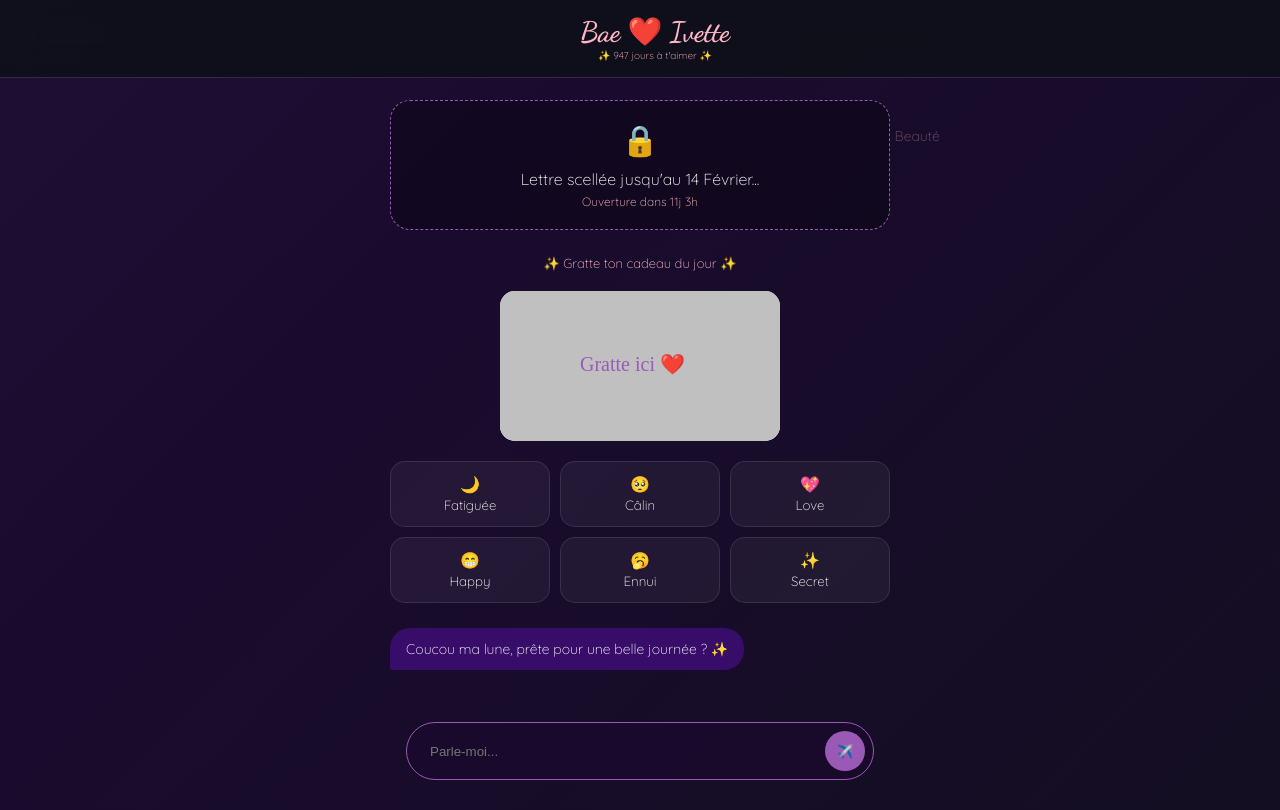
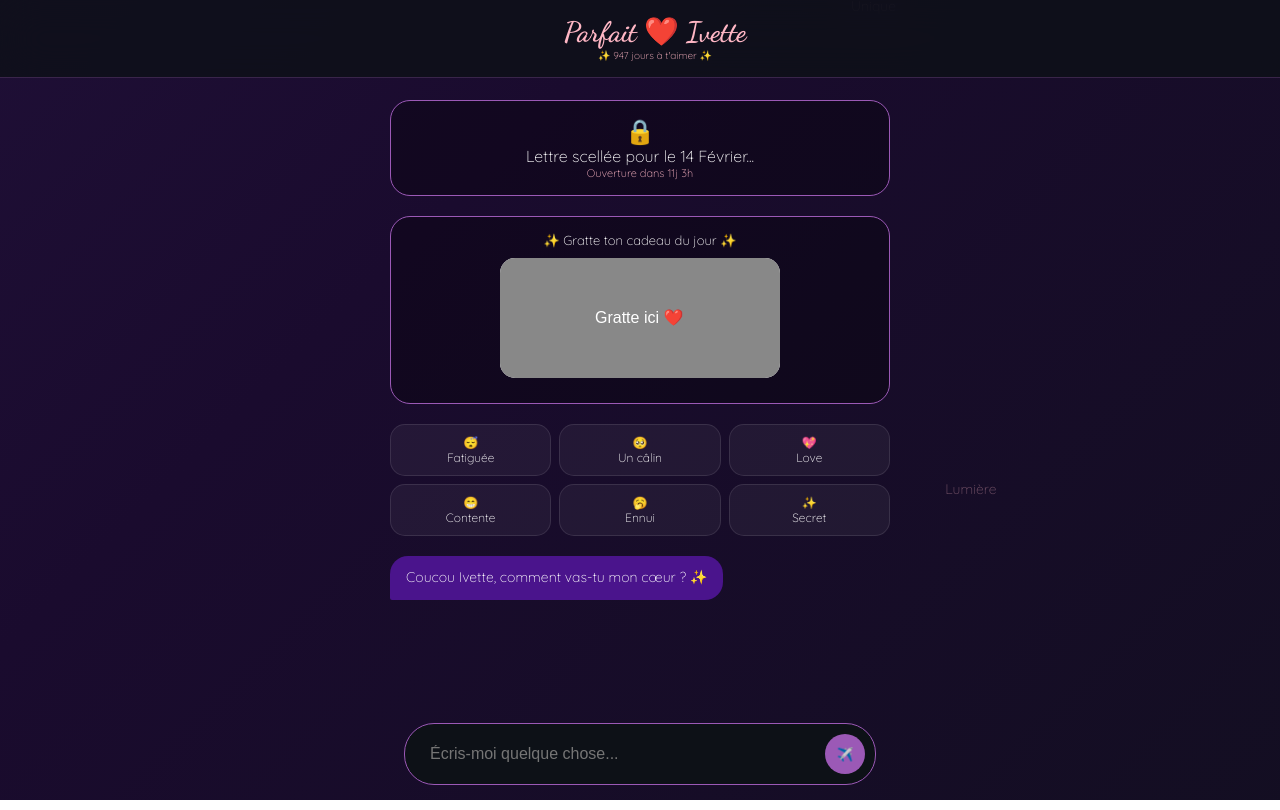
Before and after one commit to parfait-cub/Babe-calin, a plain HTML site: page index.html in a window 1280 px wide. Both pictures are taken after a click on the button "✈️". Drawn offline with nearby package versions, Linux system fonts and the light colour scheme.

Commit message:
Update title and modify styles in index.html

```diff
--- a/index.html
+++ b/index.html
@@ -3,122 +3,75 @@
 <head>
     <meta charset="UTF-8">
     <meta name="viewport" content="width=device-width, initial-scale=1.0">
-    <title>Bae & Ivette ❤️</title>
+    <title>Parfait & Ivette ❤️</title>
     <link href="https://fonts.googleapis.com/css2?family=Quicksand:wght@300;600&family=Dancing+Script:wght@700&display=swap" rel="stylesheet">
     <style>
-        :root {
-            --primary: #9b59b6;
-            --accent: #ffb7c5;
-            --glass: rgba(255, 255, 255, 0.05);
-        }
-
-        body {
-            margin: 0; padding: 0; font-family: 'Quicksand', sans-serif;
-            background: linear-gradient(-45deg, #0d1117, #1a0b2e, #2d1b4e, #0d1117);
-            background-size: 400% 400%; animation: gradientBG 15s ease infinite;
-            color: white; overflow-x: hidden; min-height: 100vh;
-        }
-
+        :root { --primary: #9b59b6; --accent: #ffb7c5; --glass: rgba(255, 255, 255, 0.05); }
+        body { margin: 0; padding: 0; font-family: 'Quicksand', sans-serif; background: linear-gradient(-45deg, #0d1117, #1a0b2e, #2d1b4e, #0d1117); background-size: 400% 400%; animation: gradientBG 15s ease infinite; color: white; overflow-x: hidden; min-height: 100vh; }
         @keyframes gradientBG { 0% { background-position: 0% 50%; } 50% { background-position: 100% 50%; } 100% { background-position: 0% 50%; } }
 
-        /* Pluie de mots doux */
-        .floating-word {
-            position: fixed; color: var(--accent); opacity: 0; font-size: 14px;
-            pointer-events: none; z-index: 0; animation: floatUp 10s linear infinite;
-        }
-        @keyframes floatUp {
-            0% { transform: translateY(100vh); opacity: 0; }
-            10% { opacity: 0.4; }
-            90% { opacity: 0.4; }
-            100% { transform: translateY(-100vh); opacity: 0; }
-        }
+        /* Mots flottants */
+        .floating-word { position: fixed; color: var(--accent); opacity: 0.4; font-size: 14px; pointer-events: none; z-index: 0; animation: floatUp 10s linear infinite; }
+        @keyframes floatUp { 0% { transform: translateY(100vh); opacity: 0; } 10% { opacity: 0.4; } 90% { opacity: 0.4; } 100% { transform: translateY(-100vh); opacity: 0; } }
 
-        .container { position: relative; z-index: 1; padding: 100px 20px 140px; max-width: 500px; margin: auto; }
-
-        .header {
-            position: fixed; top: 0; width: 100%; background: rgba(13, 17, 23, 0.8);
-            backdrop-filter: blur(20px); padding: 15px; text-align: center;
-            border-bottom: 1px solid rgba(155, 89, 182, 0.3); z-index: 1000;
-        }
+        .header { position: fixed; top: 0; width: 100%; background: rgba(13, 17, 23, 0.8); backdrop-filter: blur(20px); padding: 15px; text-align: center; border-bottom: 1px solid rgba(155, 89, 182, 0.3); z-index: 1000; }
         .header h1 { font-family: 'Dancing Script', cursive; margin: 0; font-size: 28px; color: var(--accent); }
 
-        /* Capsule Temporelle */
-        .capsule-card {
-            background: rgba(0, 0, 0, 0.3); border: 1px dashed var(--primary);
-            border-radius: 20px; padding: 20px; text-align: center; margin-bottom: 25px;
-        }
-        .lock-icon { font-size: 30px; margin-bottom: 10px; }
+        .container { position: relative; z-index: 1; padding: 100px 15px 140px; max-width: 500px; margin: auto; }
 
-        /* Ticket à Gratter */
-        .scratch-container {
-            position: relative; width: 280px; height: 150px; margin: 20px auto;
-            background: white; border-radius: 15px; overflow: hidden;
-        }
-        .scratch-content {
-            position: absolute; width: 100%; height: 100%; display: flex;
-            align-items: center; justify-content: center; flex-direction: column;
-            color: #333; text-align: center; padding: 10px; box-sizing: border-box;
-        }
+        /* Capsule & Grattage */
+        .card-spec { background: rgba(0, 0, 0, 0.3); border: 1px solid var(--primary); border-radius: 20px; padding: 15px; text-align: center; margin-bottom: 20px; }
+        .scratch-container { position: relative; width: 280px; height: 120px; margin: 10px auto; background: white; border-radius: 15px; overflow: hidden; }
+        .scratch-content { position: absolute; width: 100%; height: 100%; display: flex; align-items: center; justify-content: center; color: #333; font-weight: bold; text-align: center; padding: 10px; box-sizing: border-box; }
         #scratch-canvas { position: absolute; top: 0; left: 0; cursor: crosshair; touch-action: none; }
 
-        /* Mood Grid */
-        .mood-grid { display: grid; grid-template-columns: repeat(3, 1fr); gap: 10px; margin-bottom: 25px; }
-        .mood-btn {
-            background: var(--glass); border: 1px solid rgba(255,255,255,0.1);
-            padding: 12px 5px; border-radius: 15px; text-align: center; cursor: pointer; transition: 0.3s;
-        }
-        .mood-btn:hover { background: rgba(155, 89, 182, 0.3); transform: translateY(-3px); }
+        /* Moods */
+        .mood-grid { display: grid; grid-template-columns: repeat(3, 1fr); gap: 8px; margin-bottom: 20px; }
+        .mood-btn { background: var(--glass); border: 1px solid rgba(255,255,255,0.1); padding: 10px 5px; border-radius: 15px; text-align: center; cursor: pointer; font-size: 12px; transition: 0.3s; }
+        .mood-btn:active { transform: scale(0.9); }
 
         /* Chat */
-        .chat-box { display: flex; flex-direction: column; gap: 12px; margin-top: 20px; }
-        .msg { padding: 12px 16px; border-radius: 20px; max-width: 80%; font-size: 14px; }
-        .bot { background: rgba(106, 17, 203, 0.4); align-self: flex-start; border-bottom-left-radius: 2px; }
-        .user { background: rgba(255, 255, 255, 0.1); align-self: flex-end; border-bottom-right-radius: 2px; }
+        .chat-box { display: flex; flex-direction: column; gap: 10px; }
+        .msg { padding: 12px 16px; border-radius: 18px; max-width: 85%; font-size: 14px; line-height: 1.4; }
+        .bot { background: #4a148c; align-self: flex-start; border-bottom-left-radius: 2px; }
+        .user { background: #2c3e50; align-self: flex-end; border-bottom-right-radius: 2px; }
 
-        .input-area {
-            position: fixed; bottom: 20px; left: 50%; transform: translateX(-50%);
-            width: 90%; max-width: 450px; background: rgba(26, 11, 46, 0.9);
-            padding: 8px; border-radius: 30px; border: 1px solid var(--primary);
-            display: flex; z-index: 1001;
-        }
-        input { flex: 1; background: transparent; border: none; padding: 10px 15px; color: white; outline: none; }
-        .send-btn { background: var(--primary); border: none; width: 40px; height: 40px; border-radius: 50%; color: white; cursor: pointer; }
+        /* Input area FIXED */
+        .input-area { position: fixed; bottom: 15px; left: 50%; transform: translateX(-50%); width: 90%; max-width: 450px; background: #0d1117; padding: 10px; border-radius: 30px; border: 1px solid var(--primary); display: flex; align-items: center; z-index: 2000; }
+        input { flex: 1; background: transparent; border: none; padding: 8px 15px; color: white; outline: none; font-size: 16px; }
+        .send-btn { background: var(--primary); border: none; width: 40px; height: 40px; border-radius: 50%; color: white; cursor: pointer; display: flex; align-items: center; justify-content: center; }
     </style>
 </head>
 <body>
 
 <div id="words-container"></div>
-<div id="animation-layer" style="position:fixed; top:0; left:0; width:100%; height:100%; pointer-events:none; z-index:10000;"></div>
-
 <div class="header">
-    <h1>Bae ❤️ Ivette</h1>
+    <h1>Parfait ❤️ Ivette</h1>
     <div id="counter" style="font-size: 10px; color: var(--accent);"></div>
 </div>
 
 <div class="container">
-    <div class="capsule-card" id="capsule">
-        <div class="lock-icon">🔒</div>
-        <div id="capsule-text">Lettre scellée jusqu'au 14 Février...</div>
-        <div id="capsule-timer" style="font-size: 12px; margin-top: 5px; color: var(--accent);"></div>
+    <div class="card-spec" id="capsule">
+        <div style="font-size: 24px;">🔒</div>
+        <div id="capsule-text">Lettre scellée pour le 14 Février...</div>
+        <div id="capsule-timer" style="font-size: 11px; color: var(--accent);"></div>
     </div>
 
-    <div style="text-align: center; font-size: 13px; color: var(--accent);">✨ Gratte ton cadeau du jour ✨</div>
+    <div class="card-spec">
+        <div style="font-size: 13px; margin-bottom: 10px;">✨ Gratte ton cadeau du jour ✨</div>
         <div class="scratch-container">
-        <div class="scratch-content">
-            <b style="color: #9b59b6;">CADEAU :</b>
-            <span id="scratch-reward" style="font-size: 18px; font-weight: bold;">Un massage de 30min 💆‍♀️</span>
-            <small style="margin-top: 5px;">(Capture d'écran pour réclamer !)</small>
+            <div class="scratch-content" id="reward-text">Un énorme bisou tout doux 💋</div>
+            <canvas id="scratch-canvas" width="280" height="120"></canvas>
         </div>
-        <canvas id="scratch-canvas" width="280" height="150"></canvas>
     </div>
 
     <div class="mood-grid">
-        <div class="mood-btn" onclick="mood('fatigue')">🌙<br><small>Fatiguée</small></div>
-        <div class="mood-btn" onclick="mood('calin')">🥺<br><small>Câlin</small></div>
-        <div class="mood-btn" onclick="mood('amour')">💖<br><small>Love</small></div>
-        <div class="mood-btn" onclick="mood('content')">😁<br><small>Happy</small></div>
-        <div class="mood-btn" onclick="mood('ennuie')">🥱<br><small>Ennui</small></div>
-        <div class="mood-btn" onclick="toggleSecret()">✨<br><small>Secret</small></div>
+        <div class="mood-btn" onclick="triggerMood('fatigue')">😴<br>Fatiguée</div>
+        <div class="mood-btn" onclick="triggerMood('calin')">🥺<br>Un câlin</div>
+        <div class="mood-btn" onclick="triggerMood('amour')">💖<br>Love</div>
+        <div class="mood-btn" onclick="triggerMood('content')">😁<br>Contente</div>
+        <div class="mood-btn" onclick="triggerMood('ennuie')">🥱<br>Ennui</div>
+        <div class="mood-btn" onclick="toggleSecret()">✨<br>Secret</div>
     </div>
 
     <div id="secret-zone" style="display:none; margin-bottom: 20px; border-radius: 15px; overflow: hidden; border: 1px solid var(--primary);">
@@ -126,25 +79,114 @@
     </div>
 
     <div id="chat-box" class="chat-box">
-        <div class="msg bot">Coucou ma lune, prête pour une belle journée ? ✨</div>
+        <div class="msg bot">Coucou Ivette, comment vas-tu mon cœur ? ✨</div>
     </div>
 </div>
 
 <div class="input-area">
-    <input type="text" id="user-input" placeholder="Parle-moi...">
-    <button class="send-btn" onclick="sendMessage()">✈️</button>
+    <input type="text" id="user-input" placeholder="Écris-moi quelque chose...">
+    <button class="send-btn" onclick="handleSend()">✈️</button>
 </div>
 
 <script src="https://cdn.jsdelivr.net/npm/canvas-confetti@1.6.0/dist/confetti.browser.min.js"></script>
-
 <script>
-    // 1. COMPTEUR & CAPSULE
-    const startDate = new Date('2023-07-01');
+    // --- Dates & Compteur ---
+    const start = new Date('2023-07-01');
     const vDate = new Date('2026-02-14T00:00:00');
 
-    function update() {
+    function updateCounter() {
         const now = new Date();
-        const diff = Math.floor((now - startDate) / 86400000);
+ --primary: #9b59b6; --accent: #ffb7c5; --glass: rgba(255, 255, 255, 0.05); }
+        body { margin: 0; padding: 0; font-family: 'Quicksand', sans-serif; background: linear-gradient(-45deg, #0d1117, #1a0b2e, #2d1b4e, #0d1117); background-size: 400% 400%; animation: gradientBG 15s ease infinite; color: white; overflow-x: hidden; min-height: 100vh; }
+        @keyframes gradientBG { 0% { background-position: 0% 50%; } 50% { background-position: 100% 50%; } 100% { background-position: 0% 50%; } }
+
+        /* Mots flottants */
+        .floating-word { position: fixed; color: var(--accent); opacity: 0.4; font-size: 14px; pointer-events: none; z-index: 0; animation: floatUp 10s linear infinite; }
+        @keyframes floatUp { 0% { transform: translateY(100vh); opacity: 0; } 10% { opacity: 0.4; } 90% { opacity: 0.4; } 100% { transform: translateY(-100vh); opacity: 0; } }
+
+        .header { position: fixed; top: 0; width: 100%; background: rgba(13, 17, 23, 0.8); backdrop-filter: blur(20px); padding: 15px; text-align: center; border-bottom: 1px solid rgba(155, 89, 182, 0.3); z-index: 1000; }
+        .header h1 { font-family: 'Dancing Script', cursive; margin: 0; font-size: 28px; color: var(--accent); }
+
+        .container { position: relative; z-index: 1; padding: 100px 15px 140px; max-width: 500px; margin: auto; }
+
+        /* Capsule & Grattage */
+        .card-spec { background: rgba(0, 0, 0, 0.3); border: 1px solid var(--primary); border-radius: 20px; padding: 15px; text-align: center; margin-bottom: 20px; }
+        .scratch-container { position: relative; width: 280px; height: 120px; margin: 10px auto; background: white; border-radius: 15px; overflow: hidden; }
+        .scratch-content { position: absolute; width: 100%; height: 100%; display: flex; align-items: center; justify-content: center; color: #333; font-weight: bold; text-align: center; padding: 10px; box-sizing: border-box; }
+        #scratch-canvas { position: absolute; top: 0; left: 0; cursor: crosshair; touch-action: none; }
+
+        /* Moods */
+        .mood-grid { display: grid; grid-template-columns: repeat(3, 1fr); gap: 8px; margin-bottom: 20px; }
+        .mood-btn { background: var(--glass); border: 1px solid rgba(255,255,255,0.1); padding: 10px 5px; border-radius: 15px; text-align: center; cursor: pointer; font-size: 12px; transition: 0.3s; }
+        .mood-btn:active { transform: scale(0.9); }
+
+        /* Chat */
+        .chat-box { display: flex; flex-direction: column; gap: 10px; }
+        .msg { padding: 12px 16px; border-radius: 18px; max-width: 85%; font-size: 14px; line-height: 1.4; }
+        .bot { background: #4a148c; align-self: flex-start; border-bottom-left-radius: 2px; }
+        .user { background: #2c3e50; align-self: flex-end; border-bottom-right-radius: 2px; }
+
+        /* Input area FIXED */
+        .input-area { position: fixed; bottom: 15px; left: 50%; transform: translateX(-50%); width: 90%; max-width: 450px; background: #0d1117; padding: 10px; border-radius: 30px; border: 1px solid var(--primary); display: flex; align-items: center; z-index: 2000; }
+        input { flex: 1; background: transparent; border: none; padding: 8px 15px; color: white; outline: none; font-size: 16px; }
+        .send-btn { background: var(--primary); border: none; width: 40px; height: 40px; border-radius: 50%; color: white; cursor: pointer; display: flex; align-items: center; justify-content: center; }
+    </style>
+</head>
+<body>
+
+<div id="words-container"></div>
+<div class="header">
+    <h1>Parfait ❤️ Ivette</h1>
+    <div id="counter" style="font-size: 10px; color: var(--accent);"></div>
+</div>
+
+<div class="container">
+    <div class="card-spec" id="capsule">
+        <div style="font-size: 24px;">🔒</div>
+        <div id="capsule-text">Lettre scellée pour le 14 Février...</div>
+        <div id="capsule-timer" style="font-size: 11px; color: var(--accent);"></div>
+    </div>
+
+    <div class="card-spec">
+        <div style="font-size: 13px; margin-bottom: 10px;">✨ Gratte ton cadeau du jour ✨</div>
+        <div class="scratch-container">
+            <div class="scratch-content" id="reward-text">Un énorme bisou tout doux 💋</div>
+            <canvas id="scratch-canvas" width="280" height="120"></canvas>
+        </div>
+    </div>
+
+    <div class="mood-grid">
+        <div class="mood-btn" onclick="triggerMood('fatigue')">😴<br>Fatiguée</div>
+        <div class="mood-btn" onclick="triggerMood('calin')">🥺<br>Un câlin</div>
+        <div class="mood-btn" onclick="triggerMood('amour')">💖<br>Love</div>
+        <div class="mood-btn" onclick="triggerMood('content')">😁<br>Contente</div>
+        <div class="mood-btn" onclick="triggerMood('ennuie')">🥱<br>Ennui</div>
+        <div class="mood-btn" onclick="toggleSecret()">✨<br>Secret</div>
+    </div>
+
+    <div id="secret-zone" style="display:none; margin-bottom: 20px; border-radius: 15px; overflow: hidden; border: 1px solid var(--primary);">
+        <video width="100%" controls id="vid"><source src="Souvenir.mp4" type="video/mp4"></video>
+    </div>
+
+    <div id="chat-box" class="chat-box">
+        <div class="msg bot">Coucou Ivette, comment vas-tu mon cœur ? ✨</div>
+    </div>
+</div>
+
+<div class="input-area">
+    <input type="text" id="user-input" placeholder="Écris-moi quelque chose...">
+    <button class="send-btn" onclick="handleSend()">✈️</button>
+</div>
+
+<script src="https://cdn.jsdelivr.net/npm/canvas-confetti@1.6.0/dist/confetti.browser.min.js"></script>
+<script>
+    // --- Dates & Compteur ---
+    const start = new Date('2023-07-01');
+    const vDate = new Date('2026-02-14T00:00:00');
+
+    function updateCounter() {
+        const now = new Date();
+        const diff = Math.floor((now - start) / 86400000);
         document.getElementById('counter').innerText = `✨ ${diff} jours à t'aimer ✨`;
 
         const timeLeft = vDate - now;
@@ -153,33 +195,27 @@
             const h = Math.floor((timeLeft % 86400000) / 3600000);
             document.getElementById('capsule-timer').innerText = `Ouverture dans ${d}j ${h}h`;
         } else {
-            document.getElementById('capsule').innerHTML = "🔓 <br> <b>MESSAGE DE LA ST VALENTIN :</b> <br> Ivette, tu es mon univers. Ce site est le témoin de mon amour éternel. ❤️";
-            document.getElementById('capsule').style.borderStyle = "solid";
+            document.getElementById('capsule').innerHTML = "🔓<br><b>MESSAGE :</b> Tu es ma vie, Ivette. ❤️";
         }
     }
-    setInterval(update, 1000); update();
+    setInterval(updateCounter, 1000); updateCounter();
 
-    // 2. PLUIE DE MOTS DOUX
-    const words = ["Ivette", "Ma Reine", "Unique", "Forte", "Mon Cœur", "Lumière", "Beauté", "Mienne"];
-    function createWords() {
-        const container = document.getElementById('words-container');
+    // --- Mots Flottants ---
+    const words = ["Ivette", "Ma Reine", "Unique", "Forte", "Mon Cœur", "Lumière"];
     setInterval(() => {
         const el = document.createElement('div');
         el.className = 'floating-word';
         el.innerText = words[Math.floor(Math.random() * words.length)];
-            el.style.left = Math.random() * 100 + 'vw';
-            el.style.animationDuration = (Math.random() * 5 + 7) + 's';
-            container.appendChild(el);
+        el.style.left = Math.random() * 90 + 'vw';
+        document.getElementById('words-container').appendChild(el);
         setTimeout(() => el.remove(), 10000);
-        }, 2000);
-    }
-    createWords();
+    }, 3000);
 
-    // 3. TICKET À GRATTER
+    // --- Grattage ---
     const canvas = document.getElementById('scratch-canvas');
     const ctx = canvas.getContext('2d');
-    ctx.fillStyle = '#C0C0C0'; ctx.fillRect(0, 0, 280, 150);
-    ctx.fillStyle = '#9b59b6'; ctx.font = "20px Quicksand"; ctx.fillText("Gratte ici ❤️", 80, 80);
+    ctx.fillStyle = '#888'; ctx.fillRect(0, 0, 280, 120);
+    ctx.fillStyle = 'white'; ctx.font = "16px Arial"; ctx.fillText("Gratte ici ❤️", 95, 65);
 
     let isDrawing = false;
     function scratch(e) {
@@ -188,57 +224,65 @@
         const x = (e.clientX || e.touches[0].clientX) - rect.left;
         const y = (e.clientY || e.touches[0].clientY) - rect.top;
         ctx.globalCompositeOperation = 'destination-out';
-        ctx.beginPath(); ctx.arc(x, y, 20, 0, Math.PI * 2); ctx.fill();
+        ctx.beginPath(); ctx.arc(x, y, 15, 0, Math.PI * 2); ctx.fill();
     }
     canvas.addEventListener('mousedown', () => isDrawing = true);
     canvas.addEventListener('mousemove', scratch);
-    canvas.addEventListener('mouseup', () => isDrawing = false);
+    window.addEventListener('mouseup', () => isDrawing = false);
     canvas.addEventListener('touchstart', (e) => { isDrawing = true; scratch(e); });
-    canvas.addEventListener('touchmove', (e) => { scratch(e); });
+    canvas.addEventListener('touchmove', scratch);
 
-    // 4. CHAT & MOODS
-    const db = {
-        fatigue: "Ferme les yeux, je suis là... 🌙❤️",
-        calin: "Je t'enlace si fort que tu peux sentir mon cœur... 🥺💜",
-        amour: "Je t'aime plus que les mots ne peuvent le dire. 💖",
-        content: "Ton sourire est ma plus belle vue ! 😁✨",
-        ennuie: "Dis-moi ce qui te ferait rire là maintenant ? 🤔"
+    // --- BOT LOGIQUE ---
+    const responses = {
+        fatigue: { user: "Je suis fatiguée... 🌙", bot: "Repose-toi mon ange. Je veille sur toi. 😴❤️" },
+        calin: { user: "J'ai besoin d'un câlin... 🥺", bot: "Je te serre si fort contre moi. Imagine mes bras... 🫂💜" },
+        amour: { user: "Besoin d'amour 💖", bot: "Je t'aime plus que tout au monde, ne l'oublie jamais. ✨" },
+        content: { user: "Je suis super contente ! 😁", bot: "Ton sourire illumine ma journée ! ✨" },
+        ennuie: { user: "Je m'ennuie un peu... 🥱", bot: "Dis-moi ce qui te ferait plaisir là maintenant ? 🤔" }
     };
 
-    function mood(type) {
-        addMsg(type === 'amour' ? "Besoin d'amour 💖" : "Je me sens " + type, 'user');
+    function triggerMood(type) {
+        addMsg(responses[type].user, 'user');
         setTimeout(() => {
-            addMsg(db[type], 'bot');
-            if(type === 'amour') heartEffect();
+            addMsg(responses[type].bot, 'bot');
+            if(type === 'amour') spawnHearts();
             if(type === 'content') confetti();
-        }, 600);
+        }, 700);
+    }
+
+    function handleSend() {
+        const input = document.getElementById('user-input');
+        const val = input.value.trim();
+        if (!val) return;
+        addMsg(val, 'user');
+        input.value = "";
+
+        setTimeout(() => {
+            const low = val.toLowerCase();
+            if(low.includes("t'aime")) { addMsg("Je t'aime encore plus ! ❤️", 'bot'); spawnHearts(); }
+            else { addMsg("Je t'écoute mon amour... dis-moi tout. ❤️", 'bot'); }
+        }, 800);
     }
 
     function addMsg(text, side) {
         const box = document.getElementById('chat-box');
         const d = document.createElement('div');
-        d.className = `msg ${side}`; d.innerText = text;
-        box.appendChild(d); window.scrollTo({ top: document.body.scrollHeight, behavior: 'smooth' });
+        d.className = `msg ${side}`;
+        d.innerText = text;
+        box.appendChild(d);
+        window.scrollTo({ top: document.body.scrollHeight, behavior: 'smooth' });
     }
 
-    function heartEffect() {
+    function spawnHearts() {
         for(let i=0; i<15; i++) {
             const h = document.createElement('div');
             h.innerHTML = "❤️"; h.style.position = "fixed";
             h.style.left = Math.random() * 100 + "vw"; h.style.top = "100vh";
             h.style.fontSize = "25px"; h.style.transition = "all 4s";
             document.body.appendChild(h);
-            setTimeout(() => { h.style.transform = `translateY(-120vh) scale(2)`; h.style.opacity = "0"; }, 100);
+            setTimeout(() => { h.style.transform = `translateY(-120vh) scale(1.5)`; h.style.opacity = "0"; }, 100);
             setTimeout(() => h.remove(), 4000);
         }
-    }
-
-    function sendMessage() {
-        const input = document.getElementById('user-input');
-        if(!input.value) return;
-        addMsg(input.value, 'user');
-        if(input.value.toLowerCase().includes("t'aime")) setTimeout(heartEffect, 500);
-        input.value = "";
     }
 
     function toggleSecret() {
```
Lines whose indentation alone changed are shown as unchanged.
